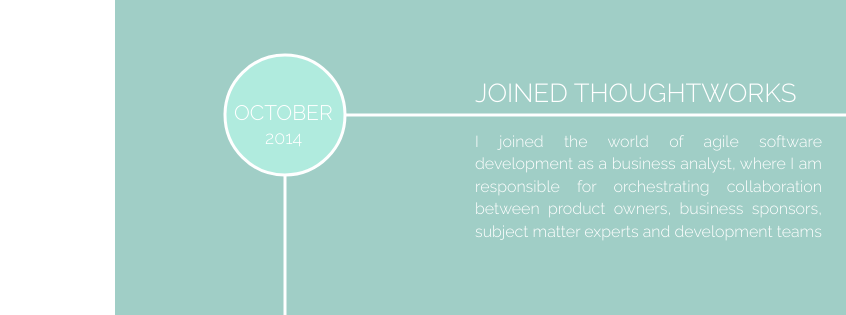
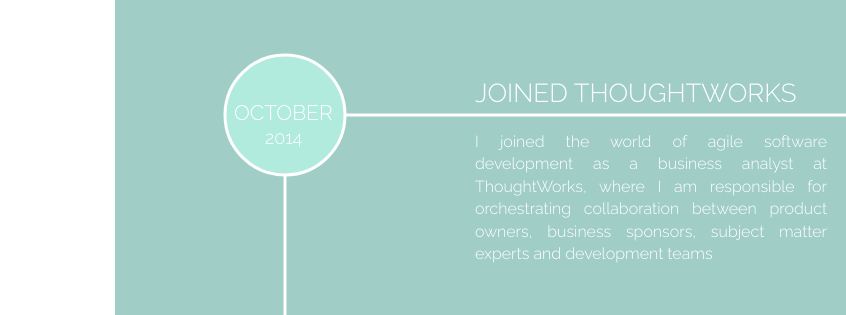
Before and after one commit to lilybaker/lily-bio, a website: page public/index.html in a window 1280 px wide. Shown: the part 1920-2235 px from the top of the page, 0-846 px from the left. Drawn offline with nearby package versions, Linux system fonts and the light colour scheme.

Commit message:
Changed CV

```diff
--- a/public/css/main.css
+++ b/public/css/main.css
@@ -268,7 +268,7 @@
 #oct-2014-text {
   top: 190px;
   left: 360px;
-  width: 347px;
+  width: 352px;
 }
 
 #tw-logo {
--- a/public/index.html
+++ b/public/index.html
@@ -83,7 +83,7 @@
       </div>
 
       <p id="oct-2014-heading" class="timeline-heading">JOINED THOUGHTWORKS</p>
-      <p id="oct-2014-text" class="timeline-text">I joined the world of agile software development as a business analyst, where I am responsible for orchestrating collaboration between product owners, business sponsors, subject matter experts and development teams</p>
+      <p id="oct-2014-text" class="timeline-text">I joined the world of agile software development as a business analyst at ThoughtWorks, where I am responsible for orchestrating collaboration between product owners, business sponsors, subject matter experts and development teams</p>
       <a class="timeline-link" id="tw-link" target="_blank" href="http://www.thoughtworks.com/">
         <img id="tw-logo" class="tw-image" src="/img/tw-logo.png"></img>
       </a>
```
Also changed, not shown: 1 other file.
